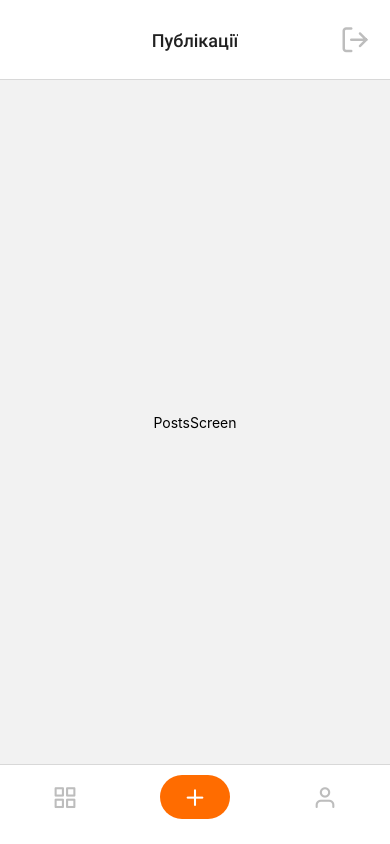
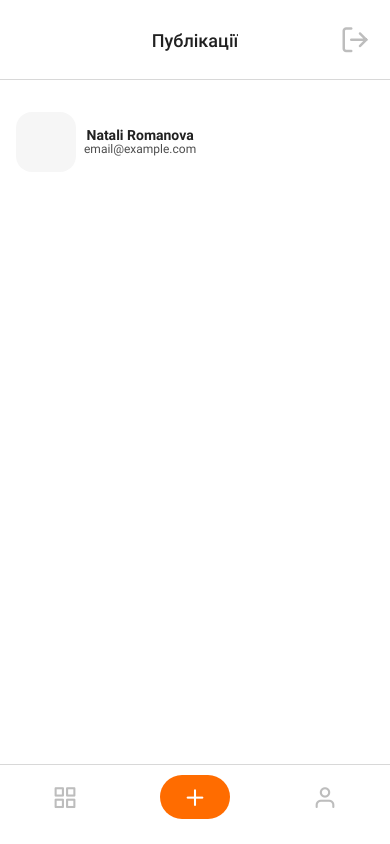
Before and after one commit to BogdanGrynjuk/goit-react-native-hw-04-photoshare, a React Native app: screen /Home in a window 390 px wide. Built offline with nearby package versions, Linux system fonts and the light colour scheme.

Commit message:
Adds markup and styles PostsScreen

```diff
--- a/Screens/Tabs/PostsScreen.js
+++ b/Screens/Tabs/PostsScreen.js
@@ -1,19 +1,58 @@
-import { View, Text, StyleSheet } from "react-native";
-
+import React from "react";
+import { StyleSheet, View, Text } from 'react-native';
 
 export default function PostsScreen() {
   return (
     <View style={styles.container}>
-      <Text>PostsScreen</Text>
+      <View style={styles.header}>
+        <View style={styles.wrapPhoto}></View>
+        <View>
+          <Text style={styles.textName}>Natali Romanova</Text>
+          <Text style={styles.textEmail}>email@example.com</Text>
+        </View>
+      </View>
     </View>
-
-  )
-};
+  );
+}
 
 const styles = StyleSheet.create({
   container: {
     flex: 1,
-    justifyContent: 'center',
-    alignItems: 'center'
-  }
-})
+    backgroundColor: "#ffffff",
+    paddingHorizontal: 16,
+  },
+
+  header: {
+    display: "flex",
+    flexDirection: "row",
+    alignItems: "center",
+    justifyContent: "flex-start",
+    marginTop: 32,
+  },
+
+  wrapPhoto: {
+    marginRight: 8,
+    width: 60,
+    height: 60,
+    backgroundColor: "#F6F6F6",
+    borderRadius: 16,
+  },
+
+  textName: {
+    fontFamily: "Roboto-Bold",
+    fontWeight: "bold",
+    fontSize: 14,
+    lineHeight: 15,
+    textAlign: "center",
+    color: "#212121",
+  },
+
+  textEmail: {
+    fontFamily: "Roboto-Regular",
+    fontWeight: "400",
+    fontSize: 12,
+    lineHeight: 13,
+    textAlign: "center",
+    color: "rgba(33, 33, 33, 0.8)",
+  },
+});
```
